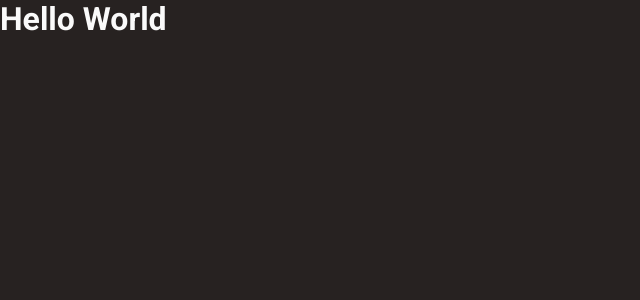
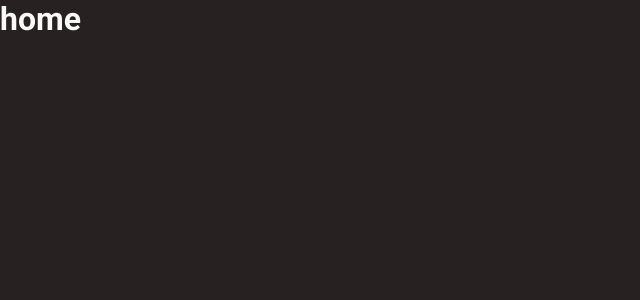
Before and after one commit to SidneyRoberto9/coffee-delivery, a React (Vite) app: page / in a window 1280 px wide. Shown: the top 300 px of the page, without its empty margins (0-640 px from the left). Built offline with nearby package versions, Linux system fonts and the light colour scheme.

Commit message:
✨ feat: Create routes

```diff
--- a/src/App.tsx
+++ b/src/App.tsx
@@ -1,12 +1,16 @@
+import { BrowserRouter } from "react-router-dom";
 import { ThemeProvider } from "styled-components";
 
+import { Router } from "./Router";
 import { GlobalStyle } from "./styles/global";
 import { defaultTheme } from "./styles/themes/default";
 
 export function App() {
   return (
     <ThemeProvider theme={defaultTheme}>
-      <h1>Hello World</h1>
+      <BrowserRouter>
+        <Router />
+      </BrowserRouter>
       <GlobalStyle />
     </ThemeProvider>
   )
--- /dev/null
+++ b/src/Router.tsx
@@ -0,0 +1,16 @@
+import { Route, Routes } from "react-router-dom";
+
+import { DefaultLayout } from "./layouts/DefaultLayout";
+import { Checkout } from "./pages/Checkout";
+import { Home } from "./pages/Home";
+
+export function Router() {
+  return (
+    <Routes>
+      <Route path="/" element={<DefaultLayout />}>
+        <Route path="/" element={<Home />} />
+        <Route path="/checkout" element={<Checkout />} />
+      </Route>
+    </Routes>
+  )
+}
```
